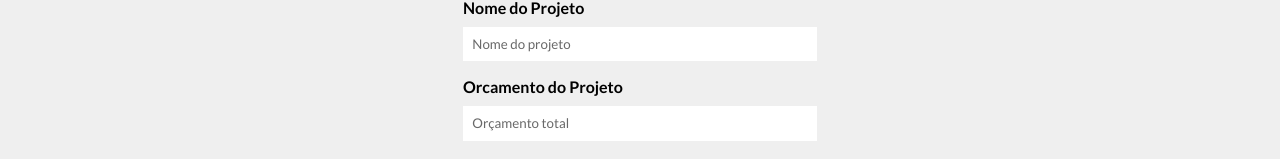
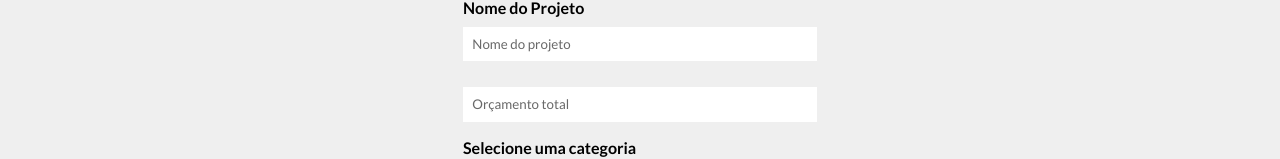
Before and after one commit to alvimdev/ProjetoCosts, a React (Create React App) app in the folder application/: page /newproject in a window 1280 px wide. Shown: the part 255-414 px from the top of the page. Built offline with nearby package versions, Linux system fonts and the light colour scheme; no server answers.

Commit message:
progressing on api & other corrections

```diff
--- a/application/db.json
+++ b/application/db.json
@@ -1,6 +1,37 @@
 {
-    "projects": [],
-    "categories": [{
+  "projects": [
+    {
+      "name": "projeto teste",
+      "budget": "4000",
+      "category": {
+        "id": "1",
+        "name": "Infra"
+      },
+      "cost": 0,
+      "service": [],
+      "id": 1
+    },
+    {
+      "name": "freelancer",
+      "budget": "5000",
+      "category": {
+        "id": "2",
+        "name": "Desenvolvimento"
+      },
+      "cost": 0,
+      "service": [],
+      "id": 2
+    },
+    {
+      "name": "abobrinha",
+      "budget": "10000000000000000000000000",
+      "cost": 0,
+      "service": [],
+      "id": 3
+    }
+  ],
+  "categories": [
+    {
       "id": 1,
       "name": "Infra"
     },
--- a/application/public/index.html
+++ b/application/public/index.html
@@ -1,5 +1,5 @@
 <!DOCTYPE html>
-<html lang="en">
+<html lang="pt-br">
   <head>
     <meta charset="utf-8" />
     <link rel="icon" href="%PUBLIC_URL%/icon.ico" />
--- a/application/src/components/form/Select.js
+++ b/application/src/components/form/Select.js
@@ -4,7 +4,7 @@ function Select({text, name, options, handleonChange, value}) {
     return(
         <div className={styles.form_control}>
             <label htmlFor={name}>{text}</label>
-            <select name={name} id={name}>
+            <select name={name} id={name} onChange={handleonChange} value={value || ''}>
                 <option>Selecione uma opção</option>
                 {options.map((option) => (
                     <option value={option.id} key={option.id}>{option.name}</option>
--- a/application/src/components/layouts/Footer.js
+++ b/application/src/components/layouts/Footer.js
@@ -6,10 +6,18 @@ function Footer(){
     return (
         <footer className={styles.footer}>
             <ul className={styles.social_list}>
-                <li className={styles.item}><FaInstagram/></li>
-                <li className={styles.item}><FaTwitter/></li>
-                <li className={styles.item}><FaLinkedin/></li>
-                <li className={styles.item}><FaGithub/></li>
+                <li className={styles.item}>
+                    <a href="https://www.instagram.com/sb_alvim" target="_blank"><FaInstagram/></a>
+                </li>
+                <li className={styles.item}>
+                    <a href="https://www.twitter.com/alvim_brn" target="_blank"><FaTwitter/></a>
+                </li>
+                <li className={styles.item}>
+                    <a href="https://www.linkedin.com/in/bernardo-alvim" target="_blank"><FaLinkedin/></a>
+                </li>
+                <li className={styles.item}>
+                    <a href="https://github.com/alvimdev" target="_blank"><FaGithub/></a>
+                </li>
             </ul>
             <p className={styles.copy_right}>
                 <span> Costs </span> &copy; 2022
--- a/application/src/components/layouts/Footer.module.css
+++ b/application/src/components/layouts/Footer.module.css
@@ -12,17 +12,18 @@
     align-items: center;
 }
 
-.social_list > li{
+.item{
     margin: 0 1em;
+    font-size: 1.5em;
+    cursor: pointer;
 }
 
-.social_list > li:hover{
-    color: darkgoldenrod;
+.item > a{
+    color: azure;
 }
 
-.item{
-    font-size: 1.5em;
-    cursor: pointer;
+.item > a:hover{
+    color: darkgoldenrod;
 }
 
 .copy_right > span{
--- a/application/src/components/pages/Home.js
+++ b/application/src/components/pages/Home.js
@@ -5,7 +5,7 @@ import Links from '../layouts/Links'
 function Home(){
     return(
         <section className={styles.home_container}>
-            <h1>Bem-vindo ao <spam>Costs</spam></h1>
+            <h1>Bem-vindo ao <span>Costs</span></h1>
             <p>Comece a gerenciar seus projetos agora mesmo!</p>
             <Links to="/newproject" text="Criar Projeto"/>
             <img src={savin} alt="savin'"/>
--- a/application/src/components/pages/Home.module.css
+++ b/application/src/components/pages/Home.module.css
@@ -12,7 +12,7 @@
     margin-bottom: .5em;
 }
 
-.home_container > h1 spam {
+.home_container > h1 span {
     color: goldenrod;
     padding: 0 .2em;
     background-color: rgb(26, 26, 26);
--- a/application/src/components/pages/NovoProjeto.js
+++ b/application/src/components/pages/NovoProjeto.js
@@ -1,14 +1,41 @@
+import { useNavigate } from 'react-router-dom';
+
 import styles from './NovoProjeto.module.css';
 
 import ProjectForm from '../projects/ProjectForm';
 
 function NovoProjeto(){
+
+    const navigate = useNavigate()
+
+    function createPost(project){
+        // initialize cost and service
+        project.cost = 0;
+        project.service = []
+        //                         ↓ Dev URL (@alvimdev on GitHub) ↓                                  ↓ Common URL  ↓
+        fetch("https://6000-alvimdev-projetocosts-oh4bd0188ho.ws-us79.gitpod.io/projects" || "http://localhost:6000/projects", {
+            method: 'POST',
+            headers: {
+                'Content-Type': 'application/json',
+            },
+            body: JSON.stringify(project)
+        })
+
+            .then((response) => response.json()
+               .then((data) => {
+                    console.log(data)
+                    //redirect
+                    navigate('/project', {message: 'Projeto criado com sucesso!'})
+               }
+            ).catch(err => console.log(err)))
+    }
+
     return(
         <div className={styles.newproj_container}>
             <h1>Criar Projeto</h1>
             <p>Crie seu projeto para, assim, adicionar serviços</p>
             <p>Formulário</p>
-            <ProjectForm btnText="Criar Projeto"/>
+            <ProjectForm handleSubmit={createPost} btnText="Criar Projeto"/>
         </div>
     )
 }
--- a/application/src/components/projects/ProjectForm.js
+++ b/application/src/components/projects/ProjectForm.js
@@ -7,10 +7,11 @@ import styles from './ProjectForm.module.css';
 import {useEffect, useState} from 'react';
 
 function ProjectForm(props){
-    const [getCategories, setGetCategories] = useState([]);
+    const [categories, setCategories] = useState([]);
+    const [project, setProject] = useState(props.projectData || {});
 
     useEffect(() => {
-        fetch("https://6000-alvimdev-projetocosts-oh4bd0188ho.ws-us79.gitpod.io/categories", {
+        fetch("https://6000-alvimdev-projetocosts-oh4bd0188ho.ws-us79.gitpod.io/categories" || "http://localhost:6000/categories", {
         method: 'GET',
         headers: {
             'Content-Type': 'application/json'
@@ -19,17 +20,55 @@ function ProjectForm(props){
 
         .then((resp) => resp.json())
         .then((data) => {
-            setGetCategories(data);
+            setCategories(data);
         })
         .catch((err) => console.log(err));
     }, [])
 
+    const submit = (e) => {
+        e.preventDefault();
+        props.handleSubmit(project)
+        //console.log(project)
+    }
+
+    function handleChange(e) {
+        setProject({...project, [e.target.name]: e.target.value});
+    }
+
+    function handleCategory(e) {
+        setProject({...project, category: {
+                id: e.target.value,
+                name: e.target.options[e.target.selectedIndex].text,
+            },
+        });
+    }
+
     return (
-        <form className={styles.form}>
-            <Input type="text" text="Nome do Projeto" name="name" placeholder="Nome do projeto"/>
-            <Input type="number" text="Orcamento do Projeto" name="budget" placeholder="Orçamento total"/>
-            <Select name="category_id" text="Selecione uma categoria" options={getCategories}/>
-            <Submit text={props.btnText}/>
+        <form onSubmit={submit} className={styles.form}>
+            <Input
+              type="text"
+              text="Nome do Projeto"
+              name="name"
+              placeholder="Nome do projeto"
+              handleonChange={handleChange}
+              value={project.name ? project.name : ""}
+            />
+            <Input
+              type="number"
+              ext="Orcamento do Projeto"
+              name="budget"
+              placeholder="Orçamento total"
+              handleonChange={handleChange}
+              value={project.budget ? project.budget : ""}
+            />
+            <Select
+              name="category_id"
+              text="Selecione uma categoria"
+              options={categories}
+              handleonChange={handleCategory}
+              value={project.category ? project.category.id : ''}
+            />
+            <Submit text={props.btnText} />
         </form>
     )
 }
```
Also changed, not shown: 1 other file (tests, documents, lock files or other folders). Lines whose indentation alone changed are shown as unchanged.
